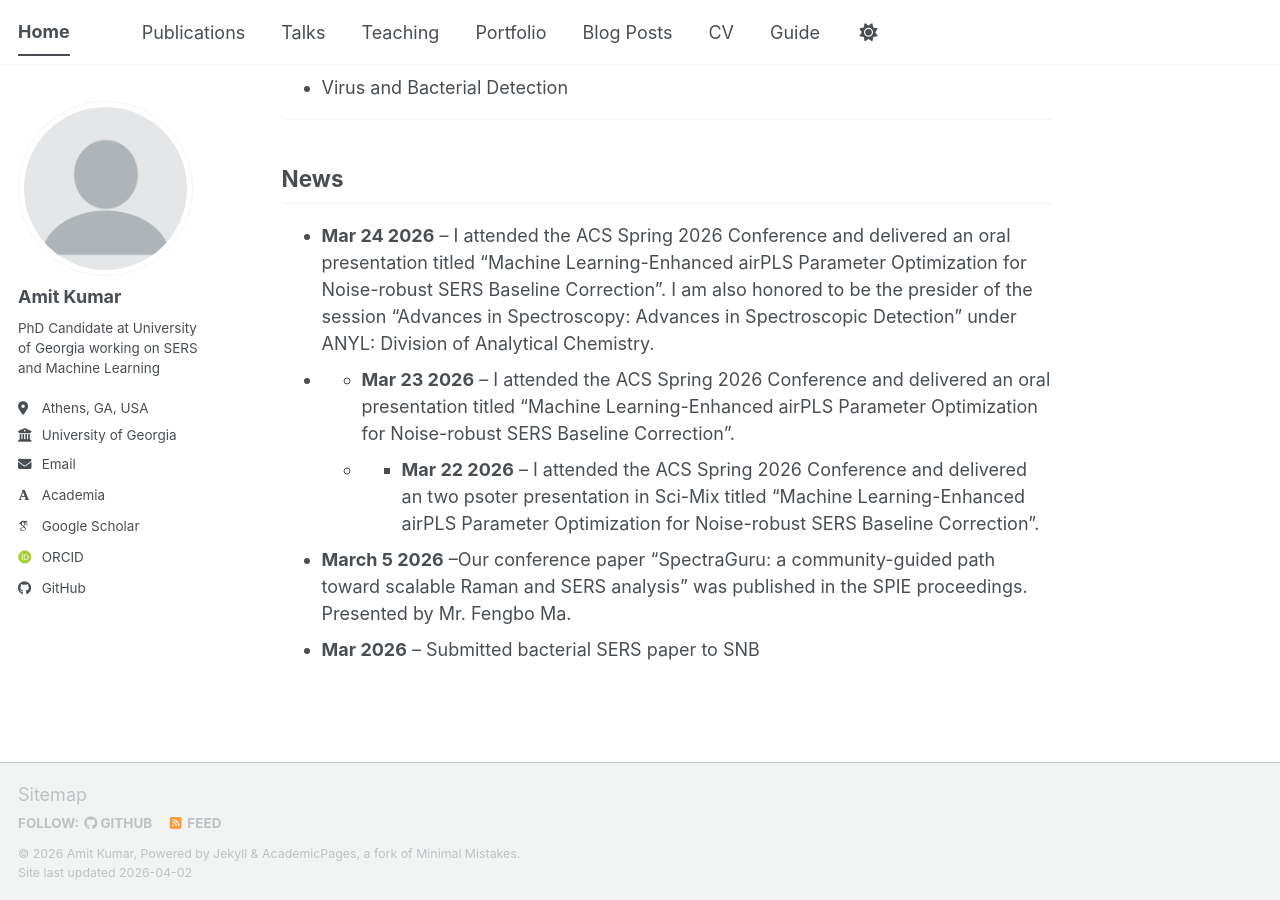
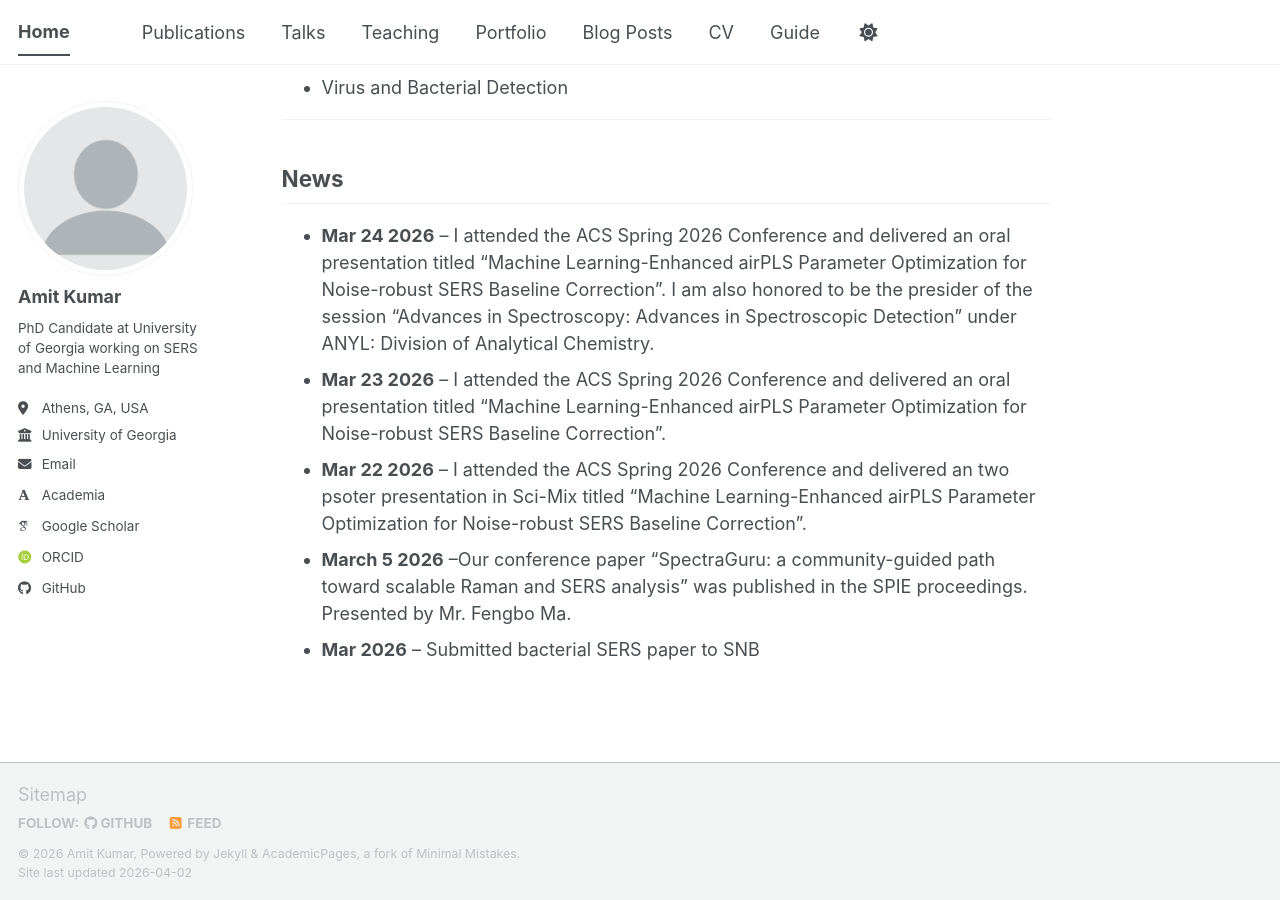
Before and after one commit to AmitKumar-SERS/AmitKumar-SERS.github.io, a Jekyll site: the page built from _pages/about.md, in a window 1280 px wide and 900 px high, scrolled down 843 px. Built offline with Jekyll 4.4.1, drawn with Linux system fonts in a browser that asks for light colours; some web fonts are replaced; a script bundle is joined from its source files by our own code; library files that are not in the unit come from our copies.

```diff
--- a/_pages/about.md
+++ b/_pages/about.md
@@ -36,7 +36,7 @@
 ## News
 
 - **Mar 24 2026** – I attended the ACS Spring 2026 Conference and delivered an oral presentation titled “Machine Learning-Enhanced airPLS Parameter Optimization for Noise-robust SERS Baseline Correction”. I am also honored to be the presider of the session “Advances in Spectroscopy: Advances in Spectroscopic Detection” under ANYL: Division of Analytical Chemistry.
-- - **Mar 23 2026** – I attended the ACS Spring 2026 Conference and delivered an oral presentation titled “Machine Learning-Enhanced airPLS Parameter Optimization for Noise-robust SERS Baseline Correction”.
-  - - **Mar 22 2026** – I attended the ACS Spring 2026 Conference and delivered an two psoter presentation in Sci-Mix titled “Machine Learning-Enhanced airPLS Parameter Optimization for Noise-robust SERS Baseline Correction”.
+- **Mar 23 2026** – I attended the ACS Spring 2026 Conference and delivered an oral presentation titled “Machine Learning-Enhanced airPLS Parameter Optimization for Noise-robust SERS Baseline Correction”.
+- **Mar 22 2026** – I attended the ACS Spring 2026 Conference and delivered an two psoter presentation in Sci-Mix titled “Machine Learning-Enhanced airPLS Parameter Optimization for Noise-robust SERS Baseline Correction”.
 - **March 5 2026** –Our conference paper “SpectraGuru: a community-guided path toward scalable Raman and SERS analysis” was published in the SPIE proceedings. Presented by Mr. Fengbo Ma.
 - **Mar 2026** – Submitted bacterial SERS paper to SNB
```
